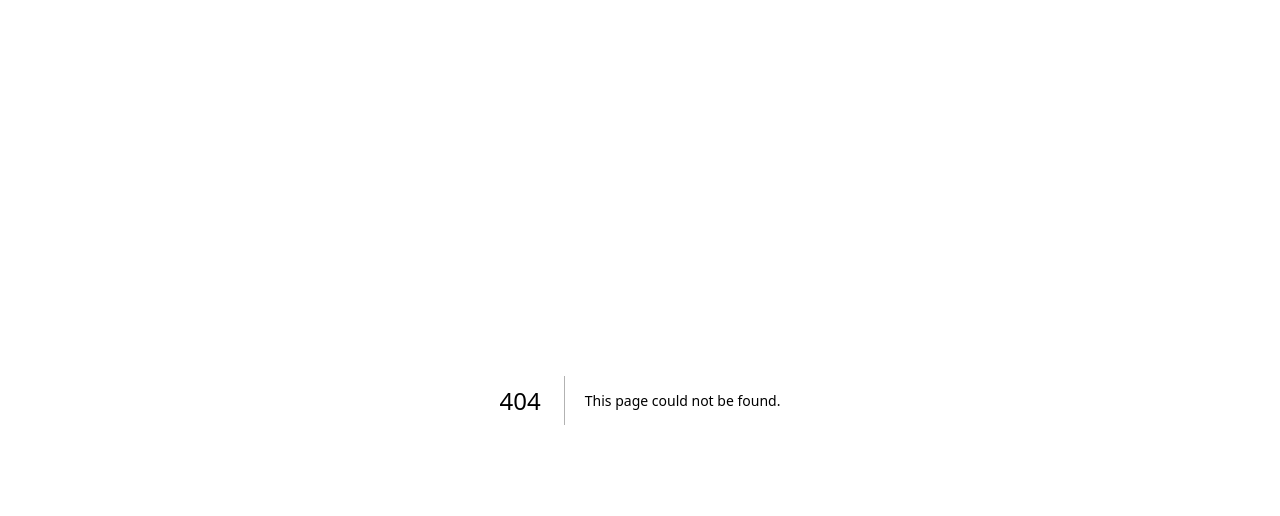
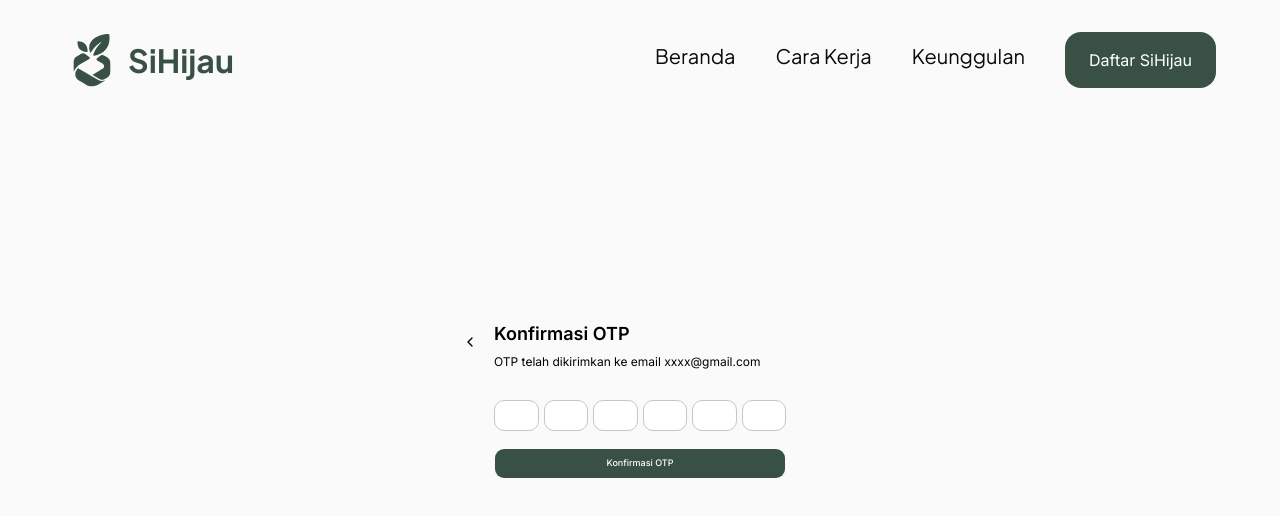
Before and after one commit to Ketolak-BCC/si-hijau-fe, a Next.js app: page /verifikasi-otp in a window 1280 px wide. Before the commit this address had no page. Shown: the top 516 px of the page. Built offline with nearby package versions, Linux system fonts and the light colour scheme.

Commit message:
feat(auth): create page component for OTP verification

```diff
--- /dev/null
+++ b/src/app/(auth)/verifikasi-otp/page.tsx
@@ -0,0 +1,7 @@
+import OTPVerificationContainer from "@/features/otp-verification/containers/OTPVerificationContainer";
+
+const page = () => {
+  return <OTPVerificationContainer />;
+};
+
+export default page;
```
